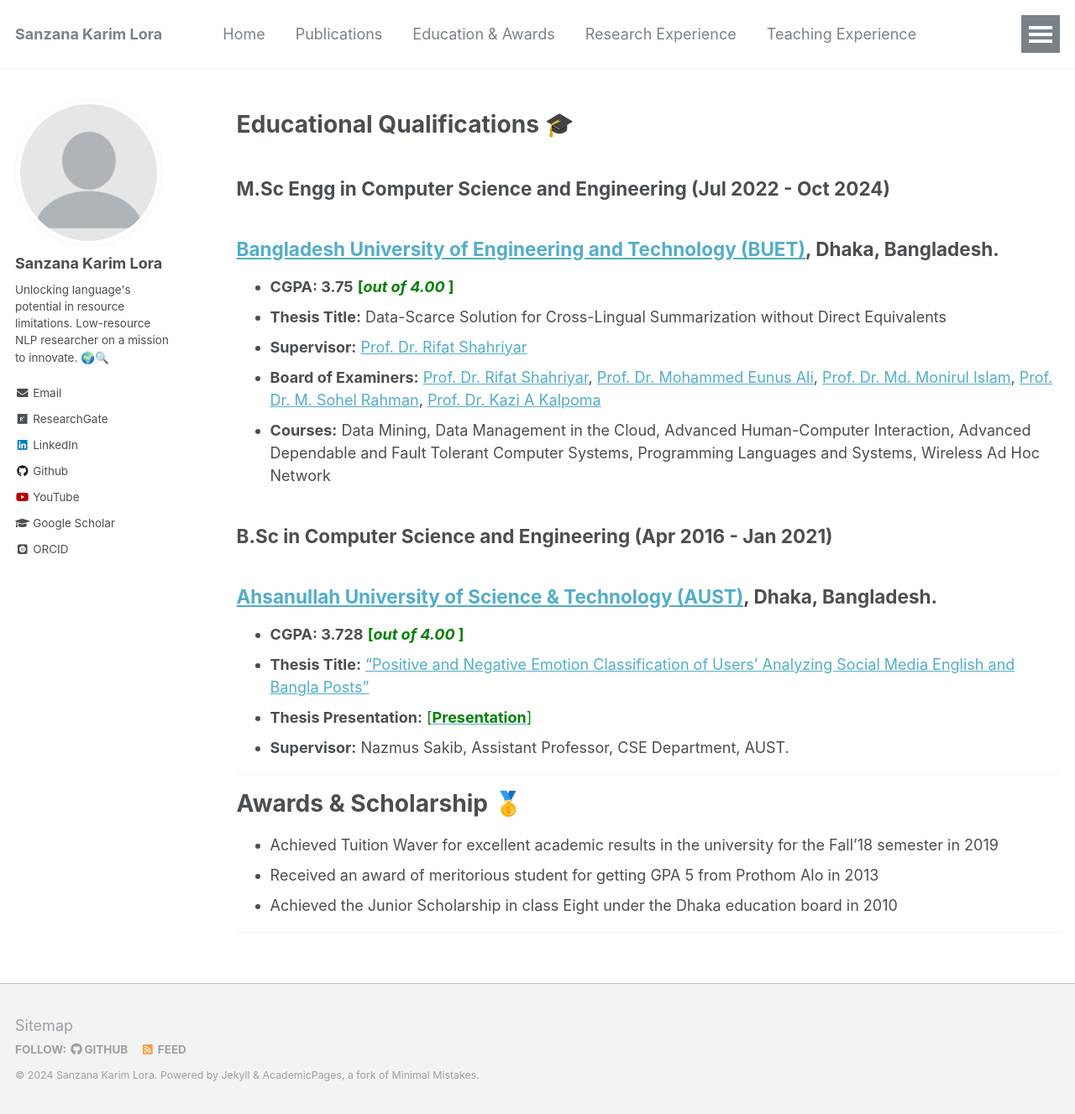
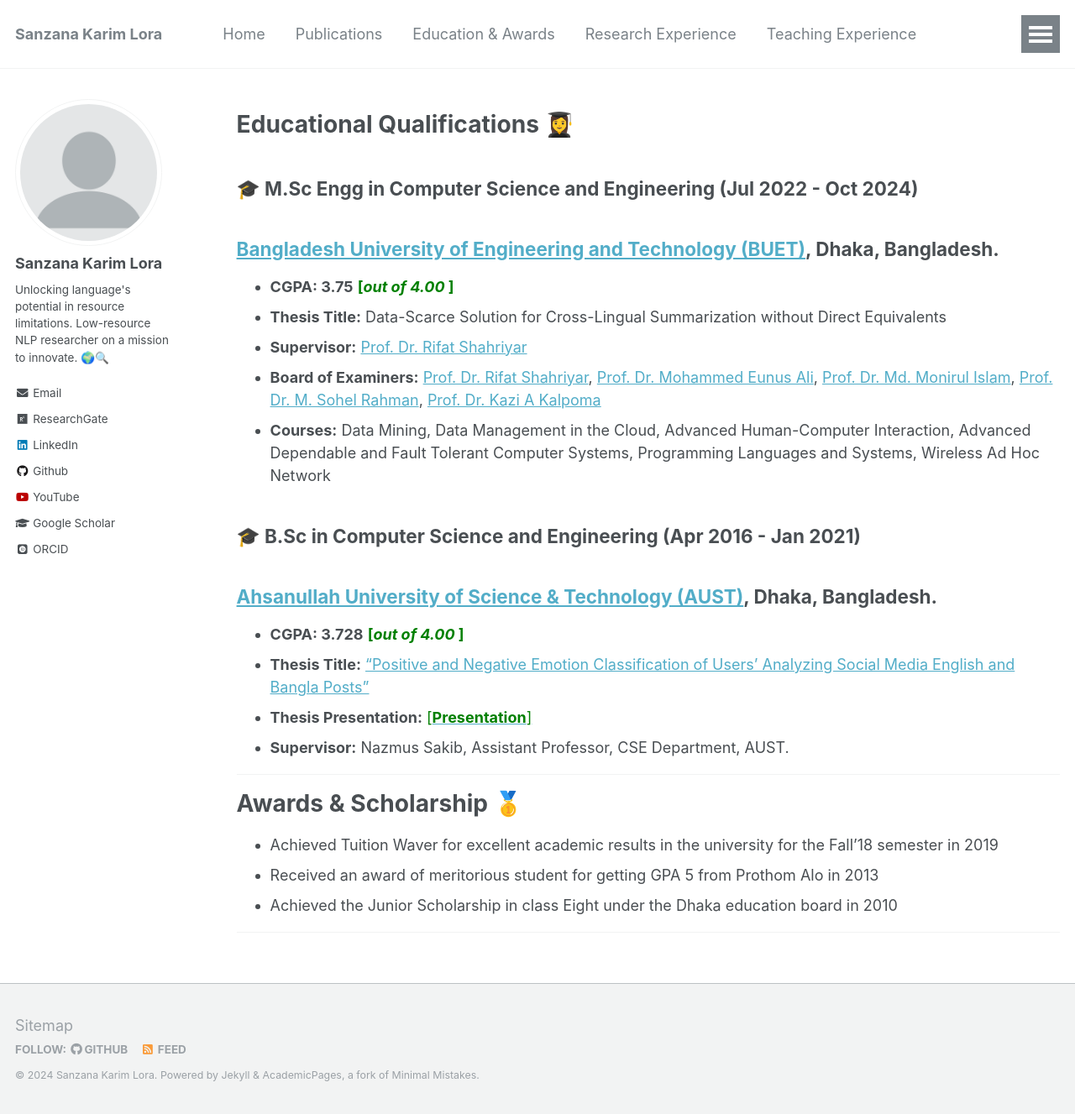
Before and after one commit to sanzanalora/sanzanalora.github.io, a Jekyll site: the page built from _pages/education_awards.md, in a window 1280 px wide and 1327 px high. Shown: the whole window at 84% size. Built offline with Jekyll 4.4.1, drawn with Linux system fonts in a browser that asks for light colours; some web fonts are replaced.

```diff
--- a/_pages/education_awards.md
+++ b/_pages/education_awards.md
@@ -7,9 +7,9 @@ redirect_from:
   - /resume
 ---
 
-# Educational Qualifications 🎓
+# Educational Qualifications 👩‍🎓
 
-## M.Sc Engg in Computer Science and Engineering (Jul 2022 - Oct 2024)
+## 🎓 M.Sc Engg in Computer Science and Engineering (Jul 2022 - Oct 2024)
 
 ## [Bangladesh University of Engineering and Technology (BUET)](https://cse.buet.ac.bd/), Dhaka, Bangladesh.
 - **CGPA: 3.75** <span style ="color:Green"> **[*out of 4.00* ]** </span>
@@ -18,7 +18,7 @@ redirect_from:
 - **Board of Examiners:** [Prof. Dr. Rifat Shahriyar](https://cse.buet.ac.bd/faculty/faculty_detail/rifat), [Prof. Dr. Mohammed Eunus Ali](https://cse.buet.ac.bd/faculty/faculty_detail/eunus), [Prof. Dr. Md. Monirul Islam](https://cse.buet.ac.bd/faculty/faculty_detail/mdmonirulislam), [Prof. Dr. M. Sohel Rahman](https://cse.buet.ac.bd/faculty/faculty_detail/msrahman), [Prof. Dr. Kazi A Kalpoma](https://www.aust.edu/cse/faculty_member/prof_dr_kazi_a_kalpoma)
 - **Courses:** Data Mining, Data Management in the Cloud, Advanced Human-Computer Interaction, Advanced Dependable and Fault Tolerant Computer Systems, Programming Languages and Systems, Wireless Ad Hoc Network
 
-## B.Sc in Computer Science and Engineering (Apr 2016 - Jan 2021)
+## 🎓 B.Sc in Computer Science and Engineering (Apr 2016 - Jan 2021)
 
 ## [Ahsanullah University of Science & Technology (AUST)](http://aust.edu/), Dhaka, Bangladesh.
 - **CGPA: 3.728** <span style ="color:Green"> **[*out of 4.00* ]** </span>
```
